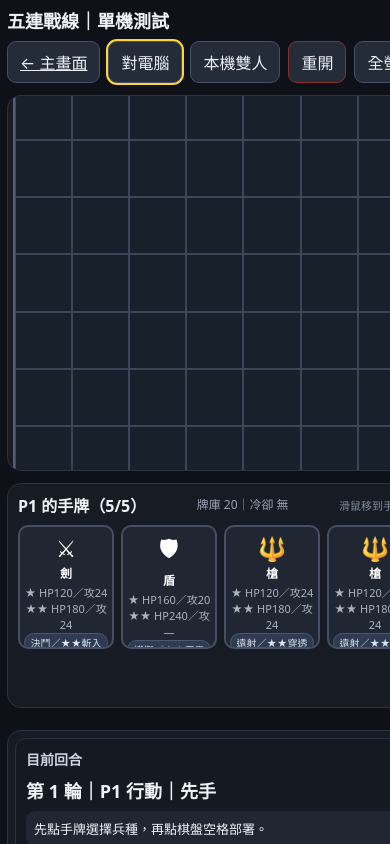
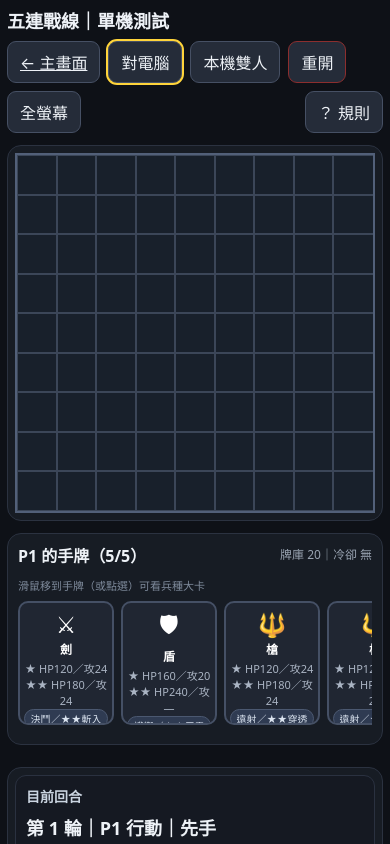
Before and after one commit to zxc02621948-sketch/five-line-tactics-demo, a website with bundled scripts: page index.html in a window 390 px wide. Built offline with nearby package versions, Linux system fonts and the light colour scheme.

Commit message:
重做棋盤與手牌區版面：改用量容器寫像素，修掉棋盤塌陷與版面爆寬
前兩次用「聰明的 CSS」都出事：aspect-ratio + max-height 會被壓成扁條，
換成容器查詢單位 min(100cqw,100cqh) 則整個塌成一點。改用棋盤類遊戲實際
在用的做法——量容器、直接寫像素——不再依賴會互相覆寫的 CSS 規則。

棋盤
- 新增 AlphaUI.autoSizeBoard()：size = min(容器寬, 容器高)，取 9 的倍數，
  讓每格都是整數像素、格線沒有半像素縫
- 回傳 apply，兩個 client 在每次 renderBoard() 都重算，不倚賴 ResizeObserver
  的觸發時機（在不合成畫面的環境 RO 不會回呼）
- .board 移除 aspect-ratio / max-height / 容器查詢單位
- alpha.html 是內容撐高型版面，補上 .boardWrap{height:min(70vh,720px)} 讓
  容器有可量的高度

版面爆寬
- .app / .layout 的 grid 軌道改用 minmax(0,1fr)。裸 1fr 的隱含最小值是
  min-content，會被不換行的固定寬度手牌列（約 508px）撐開，導致 375px 螢幕上
  整條版面與詳情大卡跑出畫面
- .gameCol 補 min-width:0；手牌列改回 overflow-x:auto 自行捲動
- 小螢幕的詳情大卡加上 max-width: calc(100vw - 16px) 硬上限

實機驗證（實際啟動 server 用瀏覽器量測）
- 1920×1000：棋盤 657×657（每格 73px），填滿容器高度
- 1366×768：423×423；375×812：342×342，皆為正方形且無水平溢出
- 逐一 hover 五張手牌、移開、選牌、實際部署共 12 個狀態，board / hand /
  rankRow / handPanel / side / boardWrap 的幾何座標逐字元完全相同
- 連線頁：入口 overlay、規則視窗開關、相剋提示、棋盤 666×666 皆正常

新增回歸測試：棋盤尺寸必須由 JS 寫入且取 9 的倍數、renderBoard 必須重算、
.board 不得再用 aspect-ratio / cq / max-height、grid 軌道不得用裸 1fr。

npm test：71 passed / 0 failed

Co-Authored-By: Claude Opus 5 <noreply@anthropic.com>

```diff
--- a/alpha_board.css
+++ b/alpha_board.css
@@ -1,11 +1,14 @@
 .boardWrap {
   display: flex;
+  align-items: center;
   justify-content: center;
+  overflow: hidden;
 }
 
+/* 棋盤尺寸一律由 AlphaUI.autoSizeBoard() 以像素寫入，CSS 不再自己推算大小。
+   這樣就不會有 aspect-ratio 被 max-height 蓋掉、或容器查詢失效的問題。 */
 .board {
-  width: min(76vh, 760px, 100%);
-  aspect-ratio: 1 / 1;
+  flex: 0 0 auto;
   display: grid;
   grid-template-columns: repeat(9, minmax(0, 1fr));
   grid-template-rows: repeat(9, minmax(0, 1fr));
@@ -18,7 +21,6 @@
   position: relative;
   min-width: 0;
   min-height: 0;
-  aspect-ratio: 1 / 1;
   overflow: hidden;
   border: 1px solid #3b4658;
   background: #18202b;
@@ -167,8 +169,10 @@
 /* 星級選擇列永遠佔位；選牌前後高度不變 */
 .rankRow { min-height: 40px; align-items: flex-start; }
 
-/* 手牌面板是大卡的定位基準，且高度固定 */
-.handPanel { position: relative; }
+/* 手牌面板是大卡的定位基準；min-width:0 讓它不會被固定寬度的卡片撐爆版面，
+   卡片列自己水平捲動即可。 */
+.handPanel { position: relative; min-width: 0; }
+.hand { min-width: 0; overflow-x: auto; overflow-y: hidden; }
 
 /* 卡牌詳情＝浮在手牌上方的大卡。position:absolute 讓它完全不參與版面流，
    出現或消失都不會推動棋盤與其他區塊。尺寸固定，內容多的兵種內部捲動。 */
@@ -198,5 +202,10 @@
 .handHint { font-size: 11px; color: #7e8a9b; white-space: nowrap; }
 
 @media (max-width: 720px) {
-  .cardDetail { left: 8px; right: 8px; width: auto; height: 260px; }
+  /* 小螢幕：大卡貼齊畫面兩側，並以視窗寬度為硬上限，不會被容器寬度帶出畫面 */
+  .cardDetail {
+    left: 8px; right: 8px; width: auto;
+    max-width: calc(100vw - 16px);
+    height: 260px;
+  }
 }
--- a/alpha_client.js
+++ b/alpha_client.js
@@ -117,7 +117,11 @@
     sendIntent({ kind: "deploy", r, c, type: selectedType, rank: selectedRank });
   }
 
+  // 每次重繪都依當下容器重算棋盤尺寸，不倚賴 ResizeObserver 的觸發時機
+  const sizeBoard = UI.autoSizeBoard(document.querySelector("#board"), document.querySelector(".boardWrap"));
+
   function renderBoard() {
+    sizeBoard();
     boardEl.innerHTML = "";
     for (let r = 0; r < 9; r++) for (let c = 0; c < 9; c++) {
       const cell = document.createElement("div");
--- a/alpha_ui.js
+++ b/alpha_ui.js
@@ -137,6 +137,28 @@
       </ul>`;
   }
 
+  // 棋盤尺寸：量容器、直接寫像素。棋盤類遊戲的標準做法，不依賴 aspect-ratio /
+  // max-height / 容器查詢這些會互相覆寫的規則，所以不會被壓扁或塌陷。
+  // 取 9 的倍數，讓每一格都是整數像素、格線不會有半像素縫隙。
+  function autoSizeBoard(boardEl, wrapEl) {
+    if (!boardEl || !wrapEl) return;
+    const apply = () => {
+      const style = getComputedStyle(wrapEl);
+      const padX = parseFloat(style.paddingLeft) + parseFloat(style.paddingRight);
+      const padY = parseFloat(style.paddingTop) + parseFloat(style.paddingBottom);
+      const available = Math.min(wrapEl.clientWidth - padX, wrapEl.clientHeight - padY);
+      const size = Math.max(180, Math.floor(available / 9) * 9);   // 保底 180px，避免容器暫時為 0
+      boardEl.style.width = `${size}px`;
+      boardEl.style.height = `${size}px`;
+    };
+    apply();
+    requestAnimationFrame(apply);                                  // 首次版面完成後再算一次
+    globalThis.addEventListener("load", apply);
+    globalThis.addEventListener("resize", apply);
+    if (typeof ResizeObserver === "function") new ResizeObserver(apply).observe(wrapEl);
+    return apply;                                                  // 交給 render() 每次重算，不倚賴 RO 的時機
+  }
+
   // 大卡詳情：沒有目標時整張卡隱藏（.idle），有目標才浮出。
   // 因為 .cardDetail 是 absolute，出現與消失都不會推擠版面。
   function renderCardDetail(box, type, catalog) {
@@ -167,5 +189,6 @@
   globalThis.AlphaUI = {
     ICONS, NAMES, SHORT_TAG, ELITE_TAG, ABILITY, ELITE_ABILITY,
     handCardHtml, unitHtml, unitTitle, cardDetailHtml, renderCardDetail, rulesHtml, wireRulesOverlay,
+    autoSizeBoard,
   };
 })();
--- a/index.html
+++ b/index.html
@@ -23,7 +23,8 @@
   button{font:inherit}
   .app{
     width:100vw;height:100vh;max-width:none;margin:0;padding:12px 14px;
-    display:grid;grid-template-rows:auto minmax(0,1fr);gap:10px;overflow:hidden;
+    display:grid;grid-template-rows:auto minmax(0,1fr);grid-template-columns:minmax(0,1fr);
+    gap:10px;overflow:hidden;
   }
   .top{
     display:flex;gap:8px;flex-wrap:nowrap;align-items:center;min-height:52px;
@@ -39,22 +40,19 @@
     min-height:0;display:grid;grid-template-columns:minmax(0,1fr) minmax(310px,24vw);
     gap:12px;overflow:hidden;
   }
-  .gameCol{min-height:0;display:grid;grid-template-rows:minmax(0,1fr) auto;gap:10px}
+  .gameCol{min-height:0;min-width:0;display:grid;grid-template-rows:minmax(0,1fr) auto;gap:10px}
   .boardWrap,.side,.handPanel{
     background:var(--panel);border:1px solid #2b3240;border-radius:14px;
   }
   .boardWrap{
-    min-height:0;padding:10px;display:grid;place-items:center;overflow:hidden;
-    container-type:size;
+    min-height:0;padding:10px;display:flex;align-items:center;justify-content:center;overflow:hidden;
   }
-  /* 取容器寬高的較小值 → 永遠是能放進去的最大正方形。
-     手牌區高度改變只會改變容器高度，棋盤跟著等比縮放，不會被壓成扁條。 */
+  /* 尺寸由 AlphaUI.autoSizeBoard() 以像素寫入：size = min(容器寬, 容器高)，
+     並取 9 的倍數讓每格都是整數像素。不使用 aspect-ratio / max-height /
+     容器查詢，避免它們互相覆寫造成棋盤被壓扁或塌陷。 */
   .board{
-    display:grid;grid-template-columns:repeat(9,1fr);
-    width:min(100%,62vh);            /* 後備：不支援容器查詢時 */
-    width:min(100cqw,100cqh);
-    height:auto;aspect-ratio:1/1;
-    border:1px solid var(--grid);background:#0f1218;
+    display:grid;grid-template-columns:repeat(9,1fr);grid-template-rows:repeat(9,1fr);
+    flex:0 0 auto;border:1px solid var(--grid);background:#0f1218;
   }
   .cell{
     position:relative;border-right:1px solid var(--grid);border-bottom:1px solid var(--grid);
@@ -86,8 +84,7 @@
   .section h3{font-size:14px;margin:0 0 8px;color:#cbd5e1}
   .turn{font-size:18px;font-weight:800}
   .turn.p1t{color:var(--p1)} .turn.p2t{color:var(--p2)}
-  .handPanel{padding:9px 10px}
-  .hand{overflow:hidden}
+  .handPanel{padding:9px 10px;height:212px;min-width:0}
   .hand{display:flex;gap:7px;flex-wrap:nowrap;overflow-x:auto;padding-bottom:2px}
   .card{
     flex:0 0 62px;min-height:76px;border-radius:10px;border:2px solid #455065;background:#202632;
@@ -125,10 +122,9 @@
     html,body{overflow:auto}
     .app{height:auto;min-height:100vh;overflow:visible}
     .top{flex-wrap:wrap}
-    .layout{grid-template-columns:1fr;overflow:visible}
-    .gameCol{display:block}
+    .layout{grid-template-columns:minmax(0,1fr);overflow:visible}
+    .gameCol{display:block;min-width:0}
     .boardWrap{height:min(92vw,72vh)}
-    .board{height:auto;width:min(100%,92vw);max-height:none}
     .handPanel{margin-top:10px}
     .side{max-height:none;overflow:visible;margin-top:10px}
   }
--- a/local_client.js
+++ b/local_client.js
@@ -32,7 +32,11 @@
   }
 
   // ---- 顯示 ----
+  // 每次重繪都依當下容器重算棋盤尺寸，不倚賴 ResizeObserver 的觸發時機
+  const sizeBoard = UI.autoSizeBoard(document.querySelector("#board"), document.querySelector(".boardWrap"));
+
   function renderBoard() {
+    sizeBoard();
     const boardEl = $("#board");
     boardEl.innerHTML = "";
     for (let r = 0; r < 9; r++) for (let c = 0; c < 9; c++) {
```
Also changed, not shown: alpha.html (+2 -0 lines), tests/alpha_ui.test.js (+37 -0 lines).
